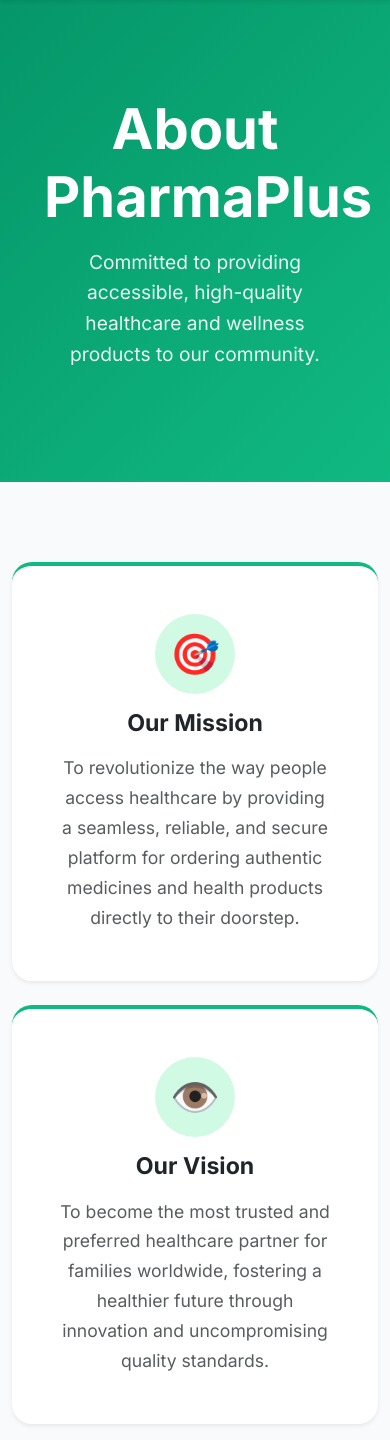
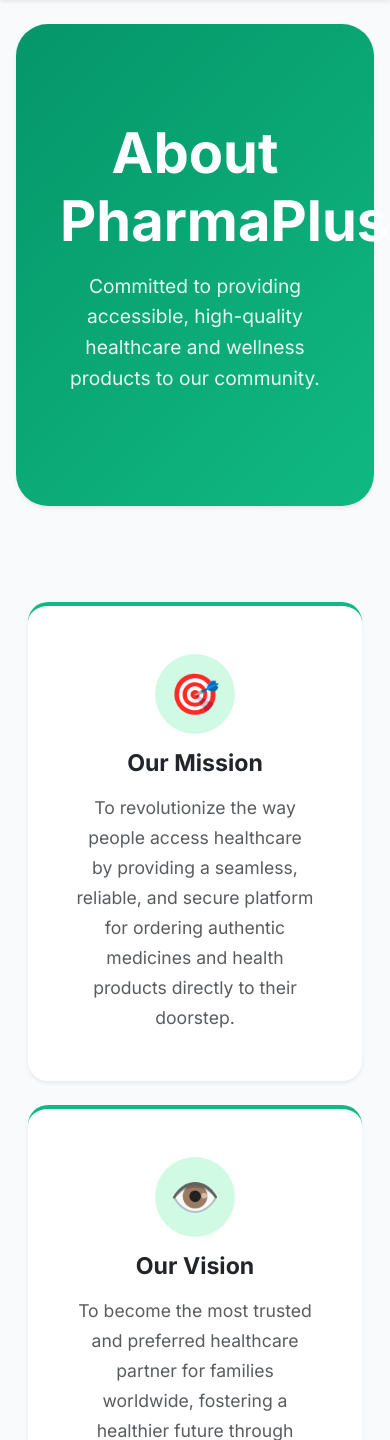
Before and after one commit to bylalit/PharmaPlus, a Django app: template templates/about.html in a window 390 px wide. Shown: the part 77-1517 px from the top of the page. Run offline with Django 5.2, Linux system fonts and the light colour scheme; the template is opened without the code that fills it, so the values that code supplies are empty.

Commit message:
Implement base, index, and about templates with responsive layout and preloader animations

```diff
--- a/templates/about.html
+++ b/templates/about.html
@@ -5,7 +5,7 @@
 
 {% block content %}
 <!-- About Hero -->
-<section class="about-hero-gradient text-white text-center" style="padding: 6rem 2rem;">
+<section class="about-hero-gradient text-white text-center rounded-5 shadow-sm mb-5" style="padding: 6rem 2rem;">
     <div class="container" style="max-width: 700px;" data-aos="fade-down" data-aos-duration="1000">
         <h1 class="fw-bolder text-white mb-3" style="font-size: 3.5rem;">About PharmaPlus</h1>
         <p style="font-size: 1.2rem; opacity: 0.9; line-height: 1.6;">Committed to providing accessible, high-quality healthcare and wellness products to our community.</p>
@@ -13,7 +13,7 @@
 </section>
 
 <!-- Mission & Vision -->
-<section style="padding: 5rem 0;">
+<section style="padding: 3rem 0 5rem 0;">
     <div class="container">
         <div class="row g-4">
             <div class="col-md-6" data-aos="fade-right" data-aos-delay="100">
--- a/templates/base.html
+++ b/templates/base.html
@@ -113,7 +113,7 @@
             </div>
 
             <!-- Page Content -->
-            <main class="flex-grow-1 w-100">
+            <main class="flex-grow-1 w-100 px-3 px-md-4 px-lg-5 py-4" style="overflow-x: hidden; min-height: 100vh;">
                 {% block content %}
                 {% endblock %}
             </main>
--- a/templates/index.html
+++ b/templates/index.html
@@ -5,7 +5,7 @@
 
 {% block content %}
 <!-- Hero Section -->
-<section class="d-flex align-items-center justify-content-center text-center position-relative overflow-hidden" style="padding: 9rem 2rem; background: radial-gradient(circle at 50% 50%, #d1fae5 0%, #ecfdf5 40%, #f8fafc 100%);">
+<section class="d-flex align-items-center justify-content-center text-center position-relative overflow-hidden shadow-sm rounded-5 mb-5" style="padding: 9rem 2rem; background: radial-gradient(circle at 50% 50%, #d1fae5 0%, #ecfdf5 40%, #f8fafc 100%);">
     <div style="max-width: 800px; z-index: 10;" data-aos="zoom-in" data-aos-duration="1000">
         <h1 class="fw-bolder" style="font-size: 3.75rem; color: #0f172a; margin-bottom: 1.5rem; line-height: 1.1; letter-spacing: -1.5px;">Your Health, Our Priority</h1>
         <p class="mx-auto" style="font-size: 1.25rem; color: #475569; max-width: 600px; line-height: 1.7; margin-bottom: 3rem;">Your one-stop destination for health and wellness products with premium quality, professional care, and swift delivery right to your door.</p>
@@ -17,7 +17,7 @@
 </section>
 
 <!-- Categories Section -->
-<section style="padding: 5rem 0;">
+<section style="padding: 3rem 0 5rem 0;">
     <div class="container">
         <h2 class="text-center fw-bolder mb-5" style="font-size: 2.25rem; color: #0f172a; letter-spacing: -0.5px;" data-aos="fade-up">Shop By Category</h2>
         <div class="row g-4">
```
